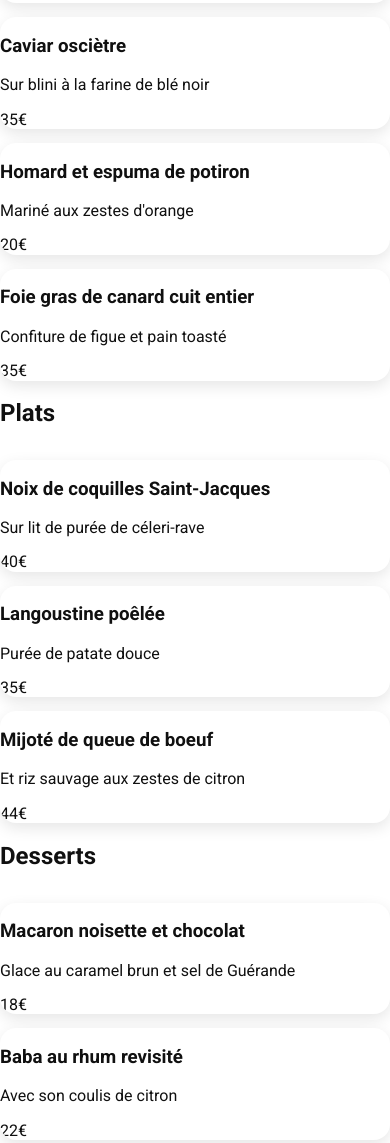
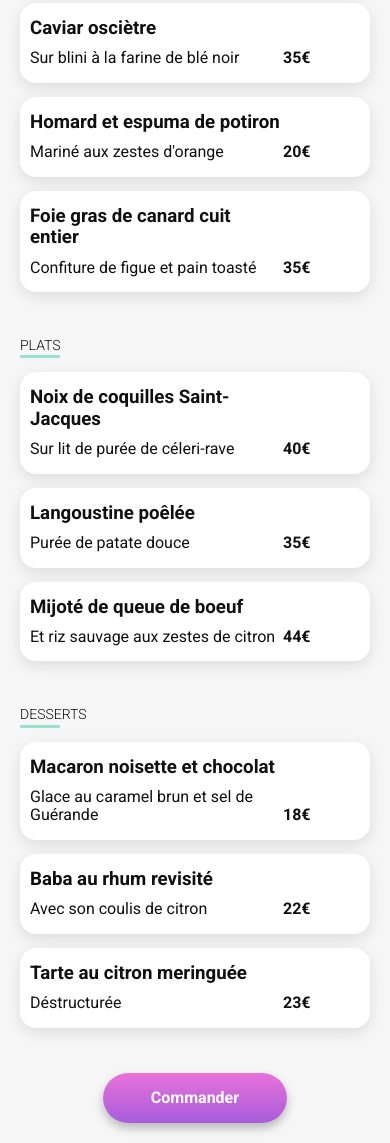
Before and after one commit to Thierry-Heinz/Thierry-Heinz.github.io, a website: page la-note-enchantee.html in a window 390 px wide. Shown: the part 516-1659 px from the top of the page. Drawn offline with nearby package versions, Linux system fonts and the light colour scheme; a web font is replaced by a local one.

Commit message:
added responsive for tablet & desktop

```diff
--- a/la-note-enchantee.html
+++ b/la-note-enchantee.html
@@ -31,7 +31,7 @@
     <!-- Import Style -->
     <link rel="stylesheet" href="./css/main.css" />
   </head>
-  <body class="resturant">
+  <body class="restaurant">
     <!-- Begin Header -->
     <header>
       <div class="logo__header">
@@ -91,8 +91,8 @@
               </div>
             </li>
             <li class="list-item">
-              <div class="list__body">
-                <div class="list__content">
+              <div class="list-item__body">
+                <div class="list-item__content">
                   <h3 class="list-item__title">Caviar osciètre</h3>
                   <p class="list-item__ingredients">
                     Sur blini à la farine de blé noir
@@ -105,8 +105,8 @@
               </div>
             </li>
             <li class="list-item">
-              <div class="list__body">
-                <div class="list__content">
+              <div class="list-item__body">
+                <div class="list-item__content">
                   <h3 class="list-item__title">Homard et espuma de potiron</h3>
                   <p class="list-item__ingredients">
                     Mariné aux zestes d'orange
@@ -119,8 +119,8 @@
               </div>
             </li>
             <li class="list-item">
-              <div class="list__body">
-                <div class="list__content">
+              <div class="list-item__body">
+                <div class="list-item__content">
                   <h3 class="list-item__title">
                     Foie gras de canard cuit entier
                   </h3>
@@ -142,8 +142,8 @@
           <h2 class="main-course__section__title">Plats</h2>
           <ul class="list list--main-course">
             <li class="list-item">
-              <div class="list__body">
-                <div class="list__content">
+              <div class="list-item__body">
+                <div class="list-item__content">
                   <h3 class="list-item__title">
                     Noix de coquilles Saint-Jacques
                   </h3>
@@ -158,8 +158,8 @@
               </div>
             </li>
             <li class="list-item">
-              <div class="list__body">
-                <div class="list__content">
+              <div class="list-item__body">
+                <div class="list-item__content">
                   <h3 class="list-item__title">Langoustine poêlée</h3>
                   <p class="list-item__ingredients">Purée de patate douce</p>
                 </div>
@@ -170,8 +170,8 @@
               </div>
             </li>
             <li class="list-item">
-              <div class="list__body">
-                <div class="list__content">
+              <div class="list-item__body">
+                <div class="list-item__content">
                   <h3 class="list-item__title">Mijoté de queue de boeuf</h3>
                   <p class="list-item__ingredients">
                     Et riz sauvage aux zestes de citron
@@ -192,8 +192,8 @@
 
           <ul class="list list--desserts">
             <li class="list-item">
-              <div class="list__body">
-                <div class="list__content">
+              <div class="list-item__body">
+                <div class="list-item__content">
                   <h3 class="list-item__title">Macaron noisette et chocolat</h3>
                   <p class="list-item__ingredients">
                     Glace au caramel brun et sel de Guérande
@@ -206,8 +206,8 @@
               </div>
             </li>
             <li class="list-item">
-              <div class="list__body">
-                <div class="list__content">
+              <div class="list-item__body">
+                <div class="list-item__content">
                   <h3 class="list-item__title">Baba au rhum revisité</h3>
                   <p class="list-item__ingredients">
                     Avec son coulis de citron
@@ -220,8 +220,8 @@
               </div>
             </li>
             <li class="list-item">
-              <div class="list__body">
-                <div class="list__content">
+              <div class="list-item__body">
+                <div class="list-item__content">
                   <h3 class="list-item__title">Tarte au citron meringuée</h3>
                   <p class="list-item__ingredients">Déstructurée</p>
                 </div>
--- a/sass/components/_buttons.scss
+++ b/sass/components/_buttons.scss
@@ -1,5 +1,5 @@
 /* Buttons */
-button {
+.btn {
   border-radius: $button-radius;
   padding: 20px 22px;
   font-weight: 700;
@@ -57,6 +57,10 @@ button {
     padding: 16px 48px;
   }
 
+  &.btn--return {
+    padding: 0;
+  }
+
   &.btn--heart {
     background-color: transparent;
     position: relative;
--- a/sass/components/_cards.scss
+++ b/sass/components/_cards.scss
@@ -36,4 +36,12 @@
       margin: 0;
     }
   }
+
+  /** Responsive **/
+  @include tablet {
+    flex: 1 0 100%;
+  }
+  @include desktop {
+    flex: 1 0 40%;
+  }
 }
--- a/sass/components/_hero.scss
+++ b/sass/components/_hero.scss
@@ -22,6 +22,7 @@
 
   &.hero--img {
     position: relative;
+    width: 100%;
     .hero__content {
       display: flex;
       position: absolute;
@@ -34,6 +35,7 @@
       align-items: center;
       padding: 40px 20px 10px 20px;
       justify-content: space-between;
+      z-index: 100;
 
       .hero__title {
         font-family: "Shrikhand", cursive;
@@ -41,5 +43,20 @@
         margin: 0;
       }
     }
+
+    @extend .container;
+
+    /** Responsive **/
+    @include tablet {
+      min-height: 500px;
+
+      .hero__img__container {
+        height: 500px;
+        position: absolute;
+        top: 0;
+        z-index: 50;
+        width: 100vw;
+      }
+    }
   }
 }
--- a/sass/components/_lists.scss
+++ b/sass/components/_lists.scss
@@ -25,11 +25,15 @@
       align-items: flex-end;
       justify-content: space-between;
       padding: 15px 24px 15px 10px;
+
+      width: 100%;
       h3 {
         margin: 0 0 10px 0;
+        text-overflow: ellipsis;
       }
       p {
         margin: 0;
+        text-overflow: ellipsis;
       }
       .list-item__price {
         font-weight: 700;
@@ -62,4 +66,12 @@
       }
     }
   }
+
+  /** Responsive **/
+  @include desktop {
+    flex-direction: row;
+    .list-item {
+      flex: 1 0 auto;
+    }
+  }
 }
--- a/sass/components/_steps.scss
+++ b/sass/components/_steps.scss
@@ -5,12 +5,16 @@
   display: flex;
   flex-direction: column;
   padding: 53px $gutter 67px $gutter;
+  .steps__title {
+    @extend .container;
+  }
 
   .steps__container {
     display: flex;
     flex-direction: column;
     gap: $gap-step;
     padding-left: 12px;
+    @extend .container;
   }
 
   .step {
@@ -44,4 +48,23 @@
       }
     }
   }
+
+  /** responsive **/
+  @include tablet {
+    .steps__container {
+      flex-direction: row;
+      flex-wrap: wrap;
+      .step {
+        flex: 1 0 100%;
+      }
+    }
+  }
+  @include desktop {
+    .steps__container {
+      width: 100%;
+      .step {
+        flex: 1 0 30%;
+      }
+    }
+  }
 }
--- a/sass/layout/_footer.scss
+++ b/sass/layout/_footer.scss
@@ -2,14 +2,17 @@ footer {
   color: $white;
   background-color: $dark-grey;
   padding: 25px 25px 36px 25px;
-
-  .logo__footer__img {
-    filter: invert(1);
-    width: 100px;
-    margin-bottom: 25px;
+  .logo__footer {
+    @extend .container;
+    &__img {
+      filter: invert(1);
+      width: 100px;
+      margin-bottom: 25px;
+    }
   }
 
   ul.footer__menu {
+    @extend .container;
     li {
       margin-bottom: 15px;
       i {
--- a/sass/layout/_main-content.scss
+++ b/sass/layout/_main-content.scss
@@ -1,4 +1,19 @@
+/** Style for main content **/
 main {
   display: flex;
   flex-direction: column;
 }
+
+.container {
+  /** Responsive **/
+  @include tablet {
+    max-width: 600px;
+    margin-left: auto;
+    margin-right: auto;
+  }
+  @include desktop {
+    max-width: 1100px;
+    margin-left: auto;
+    margin-right: auto;
+  }
+}
--- a/sass/pages/_home.scss
+++ b/sass/pages/_home.scss
@@ -3,7 +3,7 @@
 body.home {
   position: relative;
   /* Screen Loader */
-  .screen-loader {
+  /*.screen-loader {
     z-index: 100;
     position: absolute;
     top: 0;
@@ -20,14 +20,31 @@ body.home {
       left: calc(50vw - 25px);
       @extend .roll-left--infinite;
     }
-  }
+  }*/
 
   /* restaurants section */
-  section.restaurants__section {
+  .restaurants__section {
     background-color: $very-light-grey;
-    display: flex;
-    flex-direction: column;
     padding: 60px $gutter 65px $gutter;
-    gap: $gap-card;
+
+    &__title {
+      @extend .container;
+    }
+    &__container {
+      display: flex;
+      flex-direction: column;
+      gap: $gap-card;
+      @extend .container;
+
+      /** Responsive **/
+      @include tablet {
+        flex-direction: row;
+        flex-wrap: wrap;
+        gap: $gap-card * 1.5;
+      }
+      @include desktop {
+        gap: $gap-card * 2;
+      }
+    }
   }
 }
--- a/sass/pages/_restaurant.scss
+++ b/sass/pages/_restaurant.scss
@@ -4,6 +4,9 @@ body.restaurant {
   .restaurant-menu {
     padding: 0px 20px;
     background-color: $very-light-grey;
+    width: 100%;
+    @extend .container;
+
     section {
       margin-bottom: 45px;
     }
@@ -31,5 +34,7 @@ body.restaurant {
     background-color: $very-light-grey;
     text-align: center;
     padding-bottom: 81px;
+    width: 100%;
+    @extend .container;
   }
 }
--- a/sass/utils/_mixins.scss
+++ b/sass/utils/_mixins.scss
@@ -1,3 +1,5 @@
+/** Mixins **/
+
 /** Gradients **/
 @mixin background-gradient {
   background: linear-gradient(180deg, #e872da, #a75ddb);
@@ -9,3 +11,16 @@
     lighten(#a75ddb, 2%)
   );
 }
+
+/** Responsive Mixins **/
+@mixin tablet {
+  @media screen and (min-width: 481px) {
+    @content;
+  }
+}
+
+@mixin desktop {
+  @media screen and (min-width: 1200px) {
+    @content;
+  }
+}
```
Also changed, not shown: a-la-francaise.html (+16 -16 lines), index.html (+34 -16 lines), css/main.css, 1 other file.
